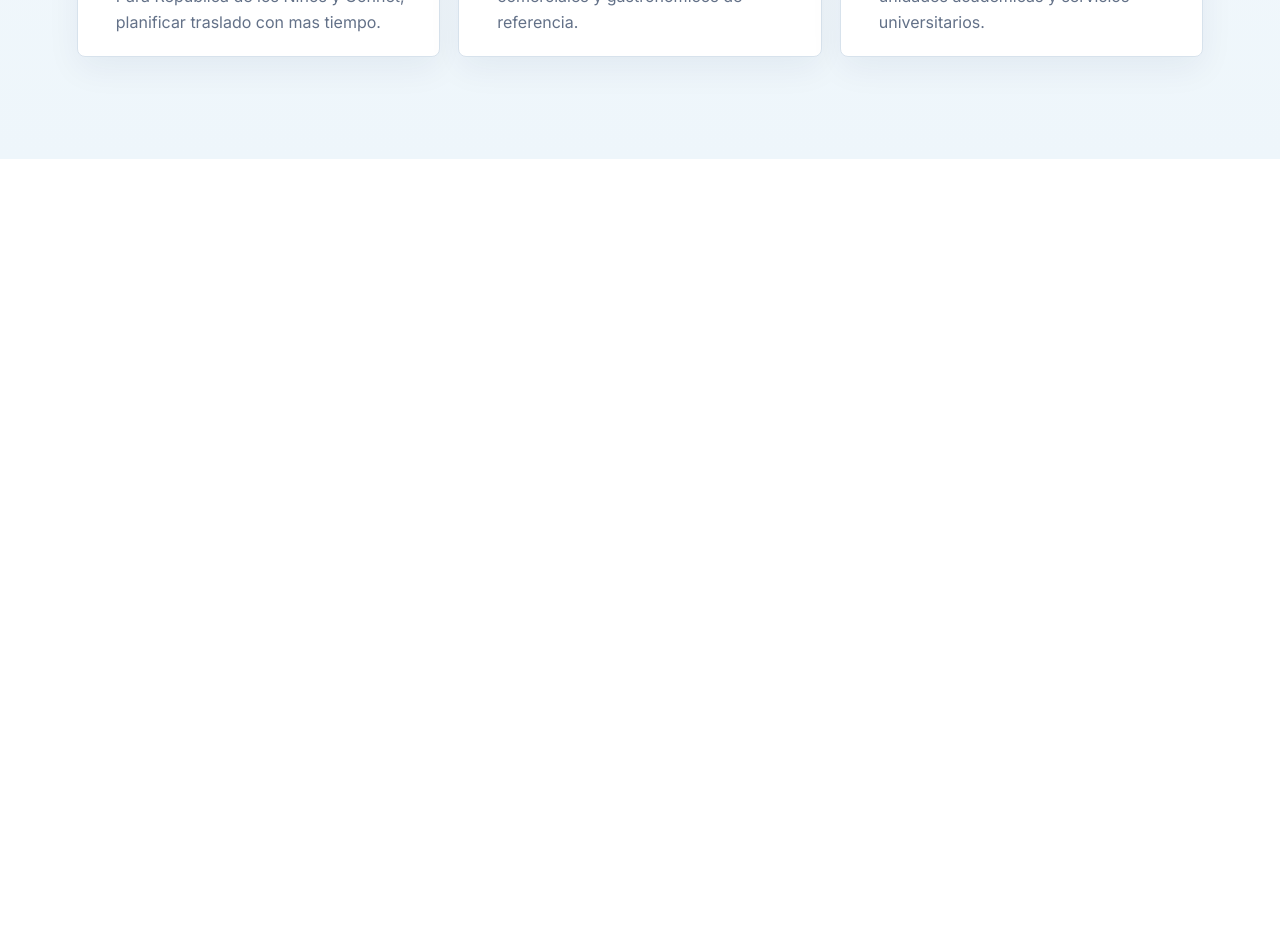
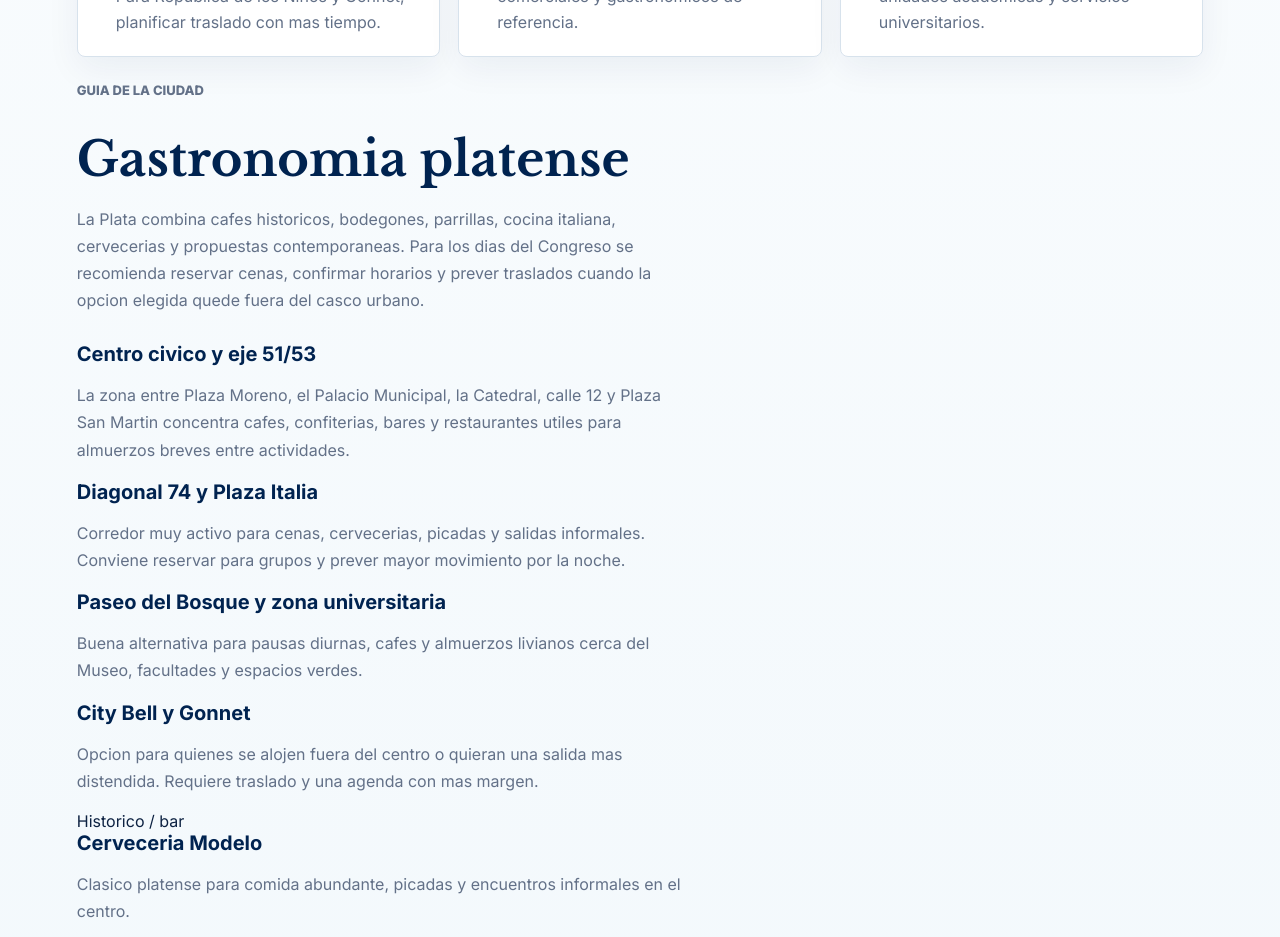
Before and after one commit to abugvila/congresoapp, a Next.js app: page /sedes in a window 1280 px wide. Shown: the part 1860-2797 px from the top of the page. Before the commit the page ends 2019 px from the top, so only its background shows below. Built offline with nearby package versions, Linux system fonts and the light colour scheme.

Commit message:
Add La Plata gastronomy guide

```diff
--- a/app/components/VenuesMap.jsx
+++ b/app/components/VenuesMap.jsx
@@ -102,6 +102,80 @@ const usefulBlocks = [
   },
 ];
 
+const gastronomyAreas = [
+  {
+    title: "Centro civico y eje 51/53",
+    text:
+      "La zona entre Plaza Moreno, el Palacio Municipal, la Catedral, calle 12 y Plaza San Martin concentra cafes, confiterias, bares y restaurantes utiles para almuerzos breves entre actividades.",
+  },
+  {
+    title: "Diagonal 74 y Plaza Italia",
+    text:
+      "Corredor muy activo para cenas, cervecerias, picadas y salidas informales. Conviene reservar para grupos y prever mayor movimiento por la noche.",
+  },
+  {
+    title: "Paseo del Bosque y zona universitaria",
+    text:
+      "Buena alternativa para pausas diurnas, cafes y almuerzos livianos cerca del Museo, facultades y espacios verdes.",
+  },
+  {
+    title: "City Bell y Gonnet",
+    text:
+      "Opcion para quienes se alojen fuera del centro o quieran una salida mas distendida. Requiere traslado y una agenda con mas margen.",
+  },
+];
+
+const gastronomyPicks = [
+  {
+    name: "Cerveceria Modelo",
+    category: "Historico / bar",
+    note: "Clasico platense para comida abundante, picadas y encuentros informales en el centro.",
+    query: "Cerveceria Modelo La Plata",
+  },
+  {
+    name: "Don Quijote",
+    category: "Restaurante tradicional",
+    note: "Opcion clasica para pastas, carnes y cena institucional con reserva previa.",
+    query: "Restaurante Don Quijote La Plata",
+  },
+  {
+    name: "Club Atenas",
+    category: "Parrilla",
+    note: "Referencia local para carnes y reuniones de grupo; recomendable confirmar disponibilidad.",
+    query: "Restaurant Club Atenas La Plata",
+  },
+  {
+    name: "Ostaria Valtellinese",
+    category: "Italiana",
+    note: "Cocina italiana y mediterranea, util para cenas mas tranquilas o grupos reducidos.",
+    query: "Ostaria Valtellinese La Plata",
+  },
+  {
+    name: "Akari Sushi Bar",
+    category: "Sushi / asiatica",
+    note: "Alternativa para quienes prefieran cocina japonesa y opciones fuera del circuito tradicional.",
+    query: "Akari Sushi Bar La Plata",
+  },
+  {
+    name: "Charola Cocina & Bazar",
+    category: "Cafe / almuerzo",
+    note: "Buena opcion para cafe, brunch o comida liviana durante la jornada.",
+    query: "Charola Cocina y Bazar La Plata",
+  },
+  {
+    name: "Cinco Sabios Brewing Co.",
+    category: "Cerveceria",
+    note: "Propuesta cervecera para cierre de dia y networking informal.",
+    query: "Cinco Sabios Brewing Co La Plata",
+  },
+  {
+    name: "Baxar Mercado",
+    category: "Mercado gastronomico",
+    note: "Formato practico cuando el grupo tiene preferencias variadas y necesita resolver rapido.",
+    query: "Baxar Mercado La Plata",
+  },
+];
+
 export default function VenuesMap() {
   const [selectedId, setSelectedId] = useState("jursoc");
   const selected = useMemo(
@@ -160,6 +234,68 @@ export default function VenuesMap() {
           </article>
         ))}
       </div>
+
+      <section className="gastronomy-section" aria-labelledby="gastronomy-title">
+        <div className="section-heading stacked">
+          <p className="eyebrow">Guia de la ciudad</p>
+          <h2 id="gastronomy-title">Gastronomia platense</h2>
+          <p>
+            La Plata combina cafes historicos, bodegones, parrillas, cocina italiana,
+            cervecerias y propuestas contemporaneas. Para los dias del Congreso se
+            recomienda reservar cenas, confirmar horarios y prever traslados cuando
+            la opcion elegida quede fuera del casco urbano.
+          </p>
+        </div>
+
+        <div className="gastronomy-areas">
+          {gastronomyAreas.map((area) => (
+            <article className="gastronomy-area" key={area.title}>
+              <h3>{area.title}</h3>
+              <p>{area.text}</p>
+            </article>
+          ))}
+        </div>
+
+        <div className="gastronomy-picks">
+          {gastronomyPicks.map((place) => (
+            <article className="food-card" key={place.name}>
+              <span>{place.category}</span>
+              <h3>{place.name}</h3>
+              <p>{place.note}</p>
+              <a
+                href={`https://www.openstreetmap.org/search?query=${encodeURIComponent(place.query)}`}
+                target="_blank"
+                rel="noreferrer"
+              >
+                Ver ubicacion
+              </a>
+            </article>
+          ))}
+        </div>
+
+        <div className="gastronomy-advice">
+          <h3>Para asistentes</h3>
+          <ul>
+            <li>Almuerzos entre paneles: priorizar opciones sobre calles 12, 51, 53 y diagonal 74.</li>
+            <li>Cenas de comisiones o institutos: reservar con antelacion e informar cantidad de asistentes.</li>
+            <li>Pausas cortas: tener a mano cafes cercanos a Plaza Moreno, Pasaje Dardo Rocha y zona universitaria.</li>
+            <li>Grupos con dietas especiales: consultar opciones vegetarianas, sin TACC y medios de pago antes de confirmar.</li>
+          </ul>
+        </div>
+
+        <div className="source-links" aria-label="Fuentes consultadas">
+          <span>Fuentes orientativas:</span>
+          <a href="https://turismo.laplata.gob.ar/sabores-platenses.html" target="_blank" rel="noreferrer">
+            Turismo La Plata
+          </a>
+          <a href="https://www.tripadvisor.es/Restaurants-g312747-La_Plata_Province_of_Buenos_Aires_Central_Argentina.html" target="_blank" rel="noreferrer">
+            Tripadvisor
+          </a>
+          <a href="https://buenosairesconnect.com/donde-comer-la-plata-argentina-restaurantes-gastronomia/" target="_blank" rel="noreferrer">
+            Buenos Aires Connect
+          </a>
+        </div>
+      </section>
     </div>
   );
 }
```
